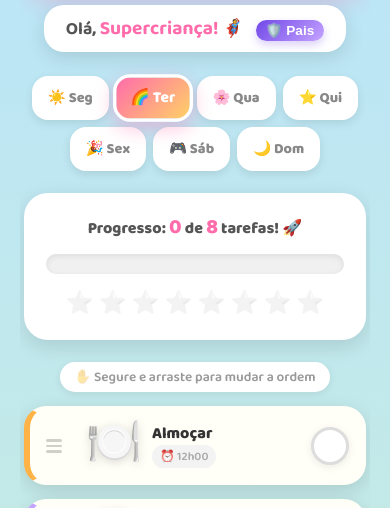
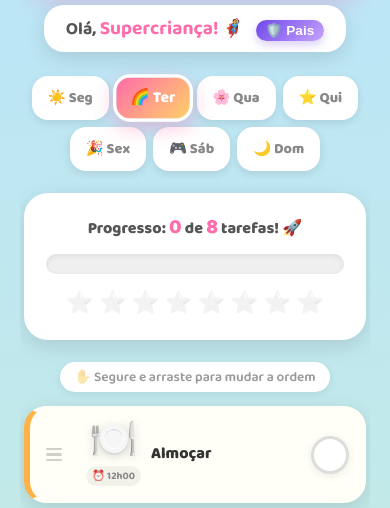
Before and after one commit to rodriguestargino/tarefas-app-infantil, a website built with Vite: page index.html in a window 390 px wide. Shown: the part 297-805 px from the top of the page. Built offline with nearby package versions, Linux system fonts and the light colour scheme; some packages are replaced by stand-ins of ours; no server answers.

Commit message:
style: restructure task card layout for better responsiveness

```diff
--- a/src/components/TaskCard.js
+++ b/src/components/TaskCard.js
@@ -21,13 +21,15 @@ export function renderTasks(tasks, doneSaved, onToggleDone, onOpenTimer, onSwapC
 
     card.innerHTML = `
       <div class="grip"><span></span><span></span><span></span></div>
-      <div class="task-emoji">${t.emoji}</div>
+      <div class="task-emoji-col">
+        <div class="task-emoji">${t.emoji}</div>
+        <div class="task-time">⏰ ${t.timeLabel}</div>
+      </div>
       <div class="task-info">
         <div class="task-name">${t.name}</div>
-        <div class="task-time">⏰ ${t.timeLabel}</div>
+        ${t.duration ? `<button class="timer-start-btn" data-tid="${t.id}">⏱️ Iniciar</button>` : ''}
       </div>
       <div class="card-right">
-        ${t.duration ? `<button class="timer-start-btn" data-tid="${t.id}">⏱️ Iniciar</button>` : ''}
         <div class="check-circle">
           <span class="check-icon">✓</span>
         </div>
--- a/src/styles/components.css
+++ b/src/styles/components.css
@@ -55,13 +55,14 @@
 .grip span { display: block; width: 16px; height: 2.5px; border-radius: 2px; background: #666; }
 .task-card:hover .grip { opacity: 0.6; }
 
-.task-emoji { font-size: 2.8rem; min-width: 50px; text-align: center; filter: drop-shadow(0 2px 5px rgba(0,0,0,0.15)); line-height: 1; transition: transform 0.3s; pointer-events: none; }
+.task-emoji-col { display: flex; flex-direction: column; align-items: center; gap: 4px; min-width: 55px; flex-shrink: 0; }
+.task-emoji { font-size: 2.4rem; text-align: center; filter: drop-shadow(0 2px 5px rgba(0,0,0,0.15)); line-height: 1; transition: transform 0.3s; pointer-events: none; }
 .task-card:hover .task-emoji { transform: scale(1.15) rotate(-5deg); }
 .task-card.done .task-emoji { animation: bounce 0.4s ease; }
 
-.task-info { flex: 1; min-width: 0; pointer-events: none; overflow: hidden; display: flex; flex-direction: column; align-items: flex-start; }
+.task-info { flex: 1; min-width: 0; overflow: hidden; display: flex; flex-direction: column; align-items: flex-start; gap: 6px; }
 .task-name { font-size: 1rem; font-weight: 800; color: #333; line-height: 1.2; margin-bottom: 2px; width: 100%; display: -webkit-box; -webkit-line-clamp: 2; -webkit-box-orient: vertical; overflow: hidden; word-wrap: break-word; }
-.task-time { font-size: 0.74rem; color: #aaa; font-weight: 600; background: #f3f3f3; border-radius: 20px; padding: 2px 8px; display: inline-block; max-width: 100%; white-space: nowrap; overflow: hidden; text-overflow: ellipsis; }
+.task-time { font-size: 0.65rem; color: #888; font-weight: 700; background: rgba(0,0,0,0.05); border-radius: 12px; padding: 2px 6px; white-space: nowrap; }
 
 .card-right { display: flex; flex-direction: row; align-items: center; gap: 12px; flex-shrink: 0; }
 
@@ -207,6 +208,9 @@
   .card-right {
     gap: 8px;
   }
+  .task-emoji-col {
+    min-width: 45px;
+  }
   .timer-start-btn {
     padding: 4px 6px;
     font-size: 0.75rem;
```
